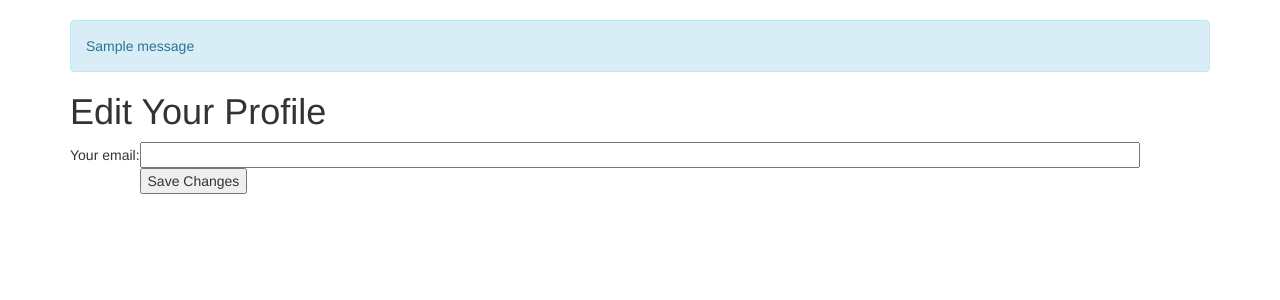
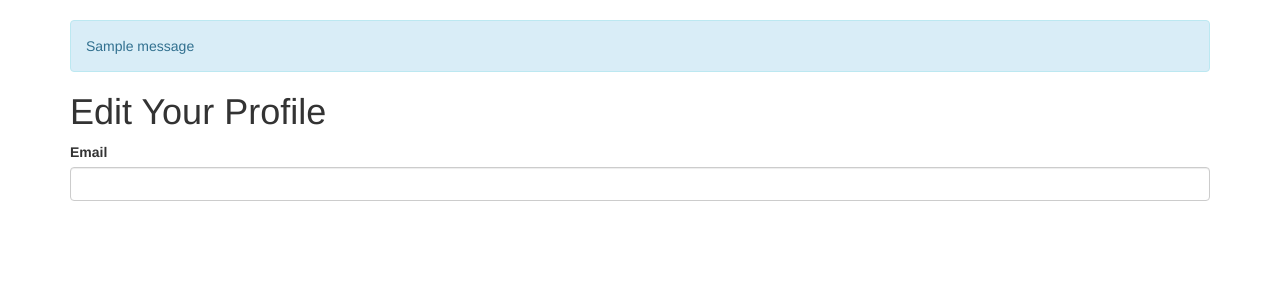
Before and after one commit to brandonsato/cbbpoll, a Flask app: template cbbpoll/templates/editprofile.html in a window 1280 px wide. Shown: the part 51-351 px from the top of the page. Run offline with Flask 2, Linux system fonts and the light colour scheme; tables that the repository leaves empty hold one stand-in row (values such as "Sample post"); the template is opened without the code that fills it: values that come from a table or form of the project are taken from there, most other values are stand-ins (such as "Sample title", 1, 10 or a date in 2020); one stand-in notice (Sample message) is shown; parts of the project's set-up code (start-up, migrations or seed data) failed here and were passed over; some libraries are stand-ins or nearby versions.

Commit message:
update form to remove table

```diff
--- a/cbbpoll/templates/base.html
+++ b/cbbpoll/templates/base.html
@@ -1,4 +1,5 @@
 {% extends "bootstrap/base.html" %}
+{% import "bootstrap/wtf.html" as wtf %}
 {% block title %}
 {% if title %}
 {{title}} - /r/CollegeBasketball User Poll
--- a/cbbpoll/templates/editprofile.html
+++ b/cbbpoll/templates/editprofile.html
@@ -3,20 +3,5 @@
 
 {% block content %}
 <h1>Edit Your Profile</h1>
-<form action="" method="post" name="edit">
-    {{form.hidden_tag()}}
-    <table>
-        <tr>
-            {% for message in form.email.errors %}
-            <div class="flash">{{ message }}</div>
-            {% endfor %}
-            <td>Your email:</td>
-            <td>{{form.email(size = 120)}}</td>
-        </tr>
-        <tr>
-            <td></td>
-            <td><input type="submit" value="Save Changes"></td>
-        </tr>
-    </table>
-</form>
+{{ wtf.quick_form(form) }}
 {% endblock %}
```
